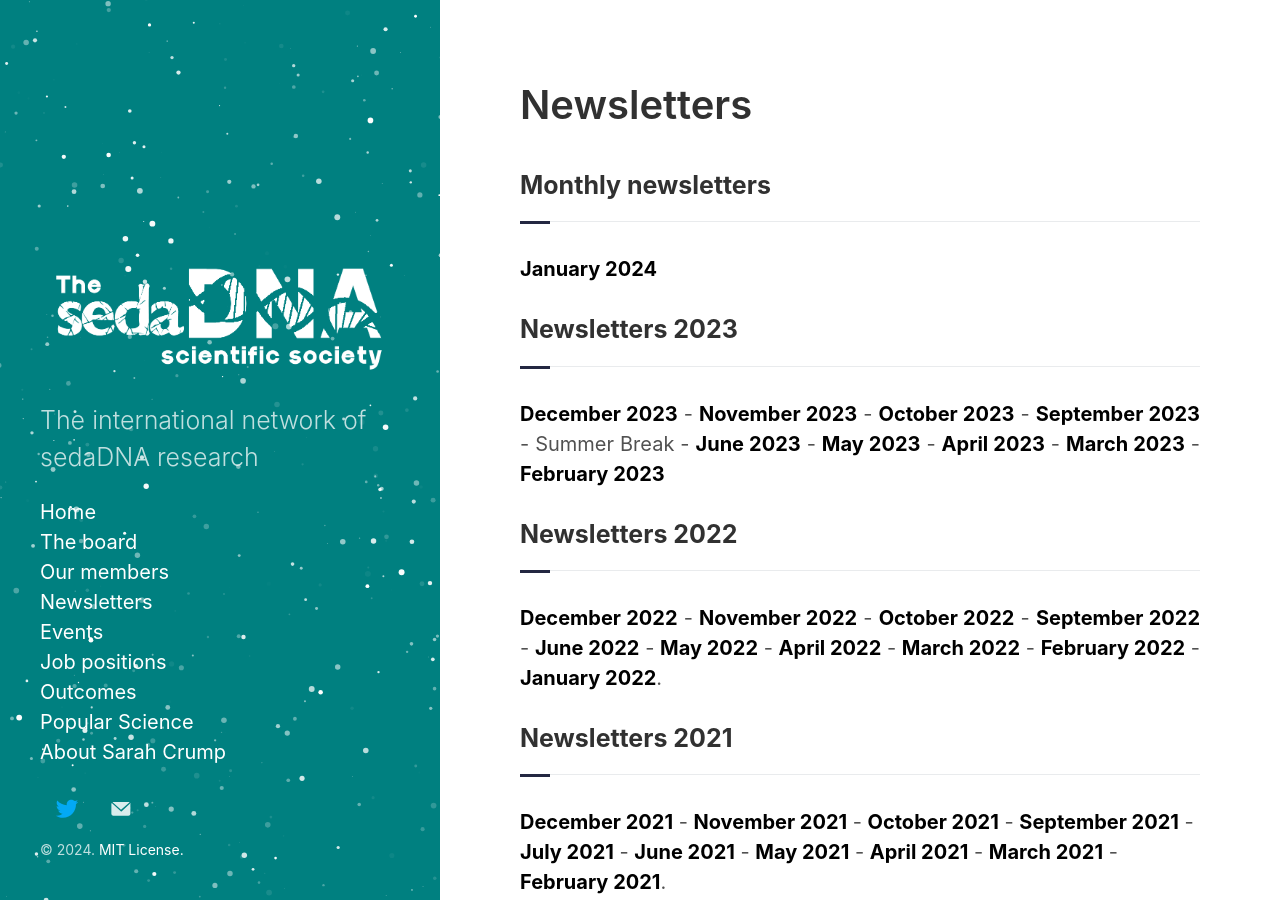
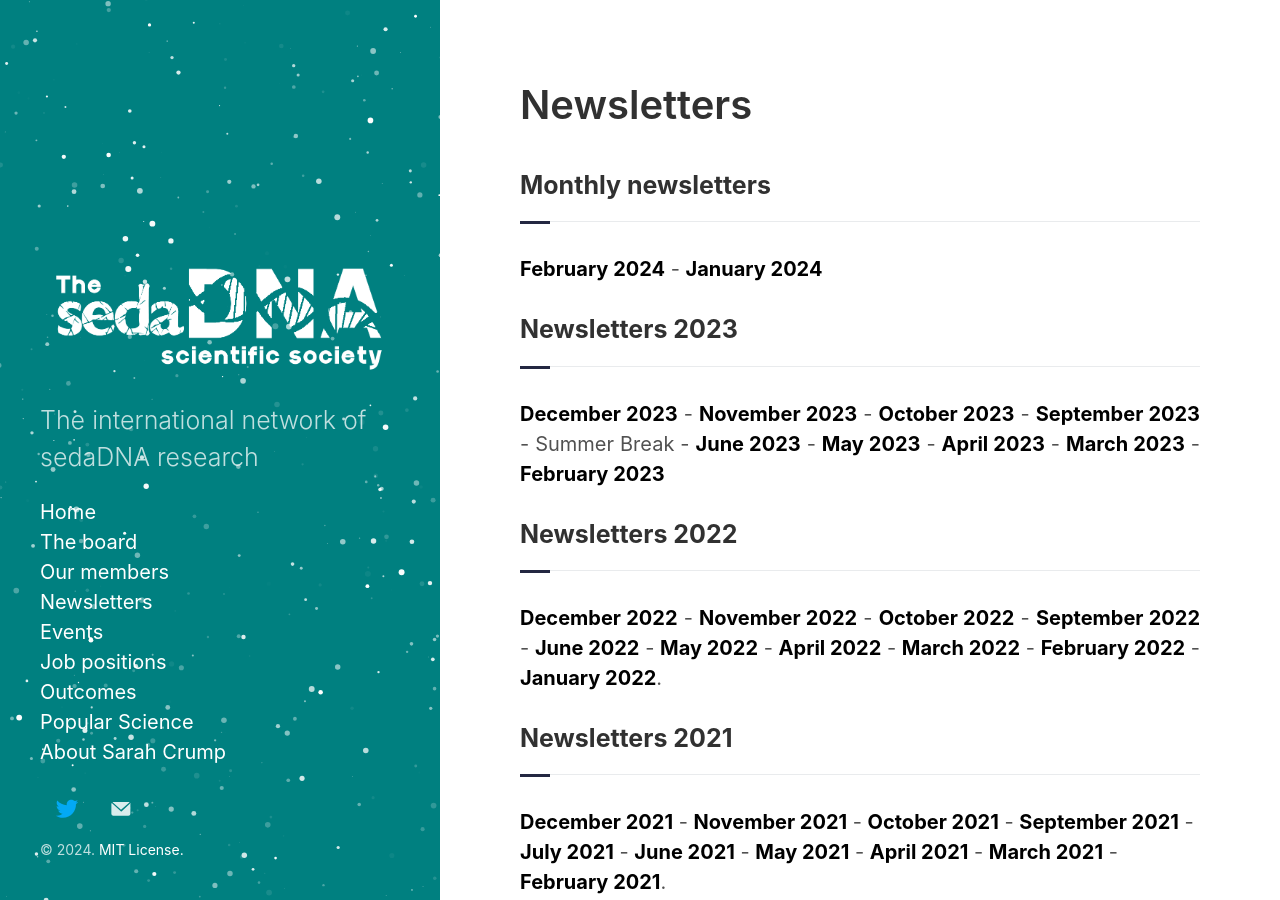
Before and after one commit to sedadna/sedadna.github.io, a Jekyll site: the page built from category/news.md, in a window 1280 px wide and 900 px high. Built offline with Jekyll 4.4.1, drawn with Linux system fonts in a browser that asks for light colours.

Commit message:
Update news.md

```diff
--- a/category/news.md
+++ b/category/news.md
@@ -8,6 +8,7 @@
 </div>
 <div class="intro">
 <p>
+<a href="https://sedadna.github.io/category/news/24-02.html" target="_blank"><b>February 2024</b></a> -
 <a href="https://sedadna.github.io/category/news/24-01.html" target="_blank"><b>January 2024</b></a></p>
 
 
```
